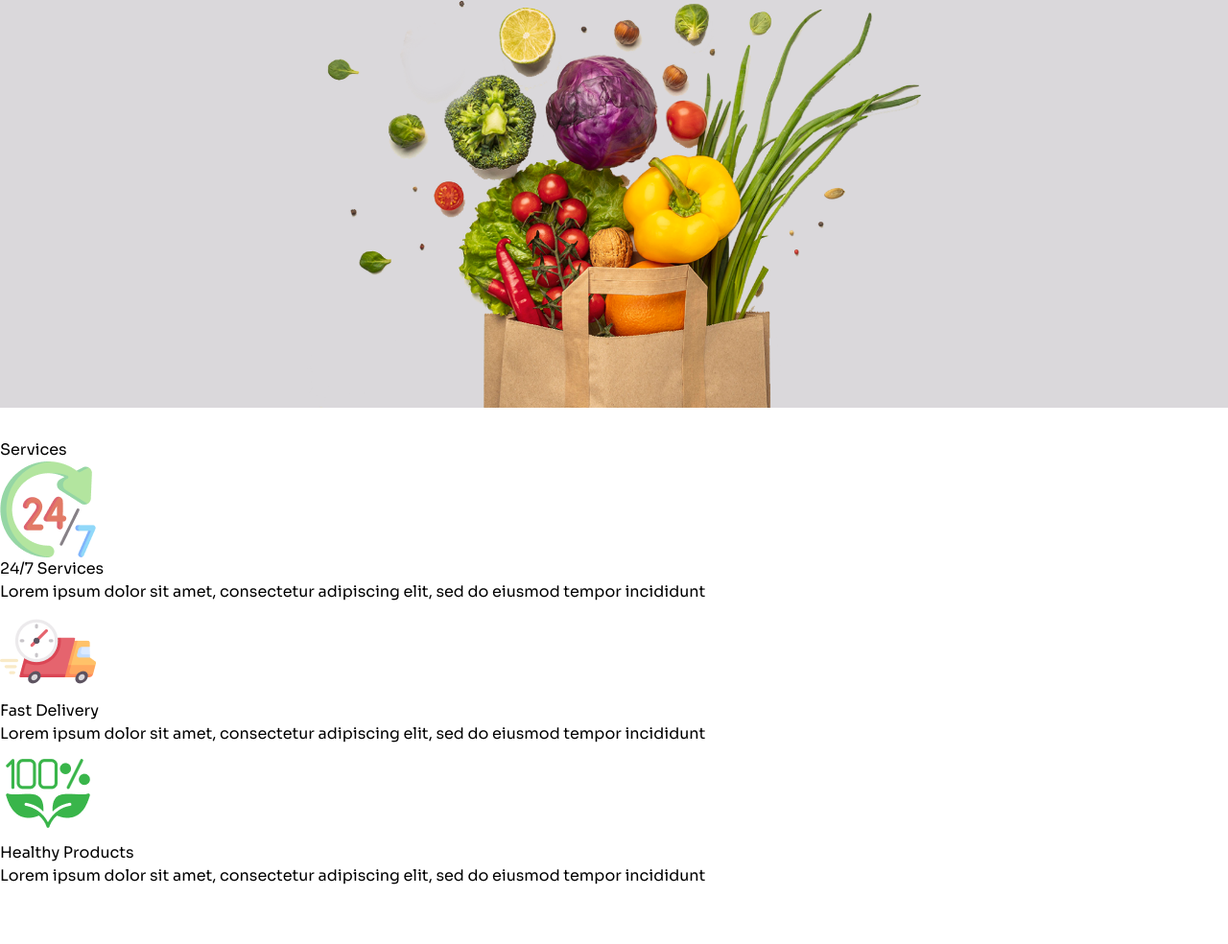
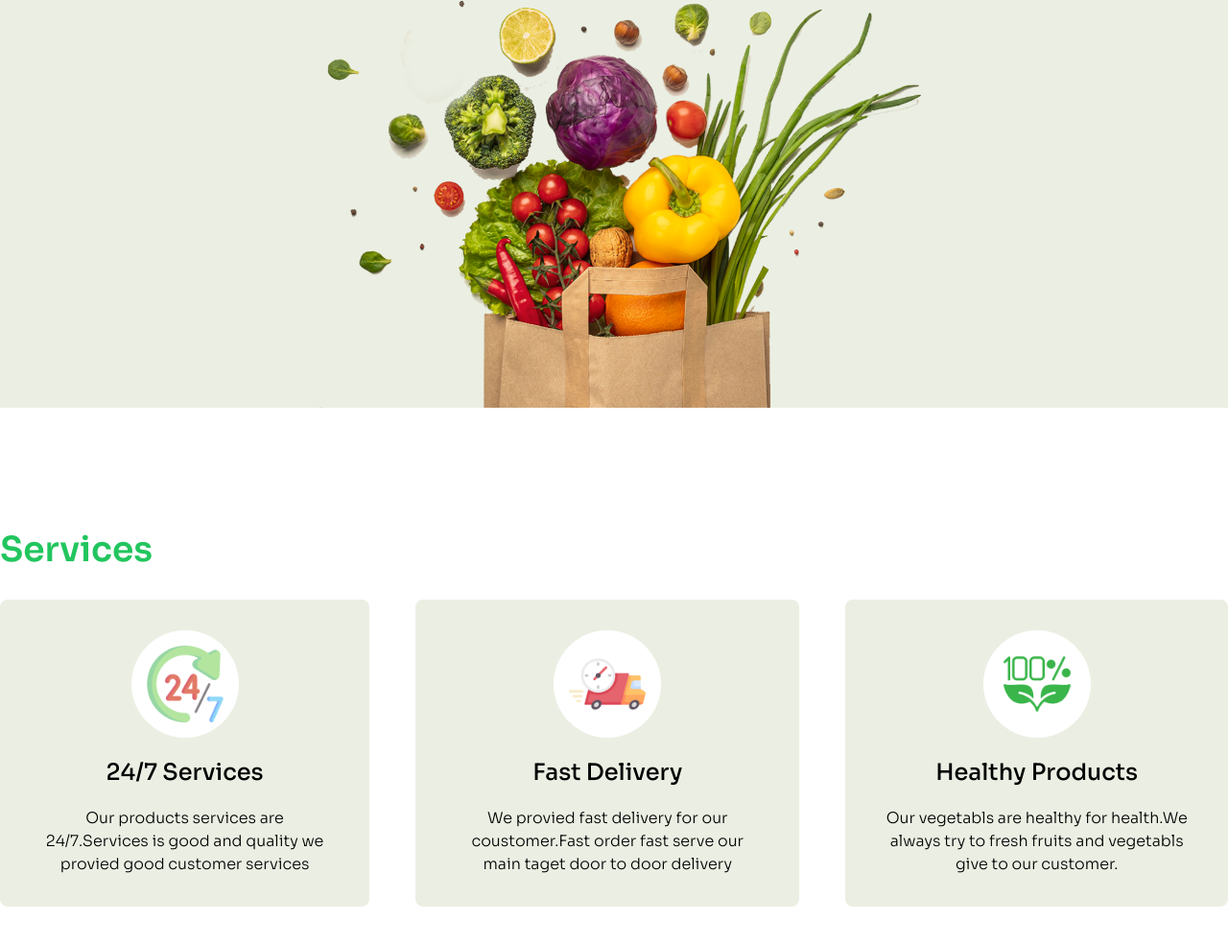
Before and after one commit to Abul-kalam800/natural-vegetabls-project, a plain HTML site: page index.html in a window 1280 px wide. Shown: the part 536-1520 px from the top of the page at 96% size. Before the commit the page ends 1461 px from the top, so only its background shows below. Drawn offline with nearby package versions, Linux system fonts and the light colour scheme; a web font is replaced by a local one.

Commit message:
sercices section complete

```diff
--- a/index.html
+++ b/index.html
@@ -12,15 +12,12 @@
     <link href="https://fonts.googleapis.com/css2?family=Almarai:wght@300;400;700;800&family=Big+Shoulders+Display:wght@100..900&family=Big+Shoulders+Text:wght@700&family=Fira+Sans:ital,wght@0,100;0,200;0,300;0,400;0,500;0,600;0,700;0,800;0,900;1,100;1,200;1,300;1,400;1,500;1,600;1,700;1,800;1,900&family=Inter:ital,opsz,wght@0,14..32,100..900;1,14..32,100..900&family=Lexend+Deca:wght@700&family=Manrope:wght@200..800&family=Montagu+Slab:opsz,wght@16..144,100..700&family=Ms+Madi&family=Outfit:wght@600&family=Quicksand:wght@300..700&family=Raleway:ital,wght@0,100..900;1,100..900&family=Rubik:ital,wght@0,300..900;1,300..900&family=Sora:wght@100..800&family=Urbanist:ital,wght@0,100..900;1,100..900&display=swap" rel="stylesheet">
     <!-- tailwin css  -->
     <script src="https://cdn.tailwindcss.com"></script>
+    <link rel="stylesheet" href="styles/style.css">
 </head>
-<style>
-    .font-sora{
-        font-family: "Sora", serif;
-    }
-</style>
+
 <body class="font-sora">
     <!-- header  -->
-    <header class="px-5 lg:px-0 bg-[#DAD8DB]">
+    <header class="px-5 lg:px-0 bg-primary">
         <!-- nav  -->
         <nav class="flex justify-between max-w-screen-xl m-auto py-8 border-b-2 border-green-500 lg:border-0">
             <div>
@@ -55,23 +52,23 @@
          </div>
     </header>
     <!-- service section  -->
-    <section class="max-w-screen-xl mx-auto">
-        <h2>Services</h2>
-        <div class="service-container">
-            <div class="card">
-                <img src="c2-assets/service.png" alt="services">
-                <h3>24/7 Services </h3>
-                <p>Lorem ipsum dolor sit amet, consectetur adipiscing elit, sed do eiusmod tempor incididunt</p>
+    <section class="max-w-screen-xl lg:mx-auto my-5 lg:my-32 mx-5">
+        <h2 class="text-4xl font-semibold mb-8 text-green-500">Services</h2>
+        <div class="service-container flex flex-col lg:flex-row gap-12">
+            <div class="card px-10 py-8 text-center bg-primary rounded-lg">
+                <div class="mx-auto mb-5 w-28 h-28 bg-white p-4 rounded-full"><img  src="c2-assets/service.png" alt="services"></div>
+                <h3 class="text-2xl font-medium mb-5">24/7 Services </h3>
+                <p class="font-light">Our products services are 24/7.Services is good and quality we provied good customer services</p>
             </div>
-            <div class="card">
-                <img src="c2-assets/delivery.png" alt="delivery">
-                <h3>Fast Delivery</h3>
-                <p>Lorem ipsum dolor sit amet, consectetur adipiscing elit, sed do eiusmod tempor incididunt</p>
+            <div class="card px-10 py-8 text-center bg-primary rounded-lg">
+                <div class="mx-auto mb-5 w-28 h-28 bg-white p-4 rounded-full"><img  src="c2-assets/delivery.png" alt="services"></div>
+                <h3 class="text-2xl font-medium mb-5">Fast Delivery</h3>
+                <p class="font-light">We provied fast delivery for our coustomer.Fast order fast serve our main taget door to door delivery</p>
             </div>
-            <div class="card">
-                <img src="c2-assets/healthy.png" alt="health-food">
-                <h3>Healthy Products </h3>
-                <p>Lorem ipsum dolor sit amet, consectetur adipiscing elit, sed do eiusmod tempor incididunt</p>
+            <div class="card px-10 py-8 text-center bg-primary  rounded-lg">
+                <div class="mx-auto mb-5 w-28 h-28 bg-white p-4 rounded-full"><img  src="c2-assets/healthy.png" alt="services"></div>
+                <h3 class="text-2xl font-medium mb-5">Healthy Products </h3>
+                <p class="font-light">Our vegetabls are healthy for health.We always try to fresh fruits and vegetabls give to our customer.</p>
             </div>
         </div>
     </section>
--- /dev/null
+++ b/styles/style.css
@@ -0,0 +1,7 @@
+.font-sora{
+    font-family: "Sora", serif;
+}
+.bg-primary{
+background-color: #ebefe3;
+
+}
```
